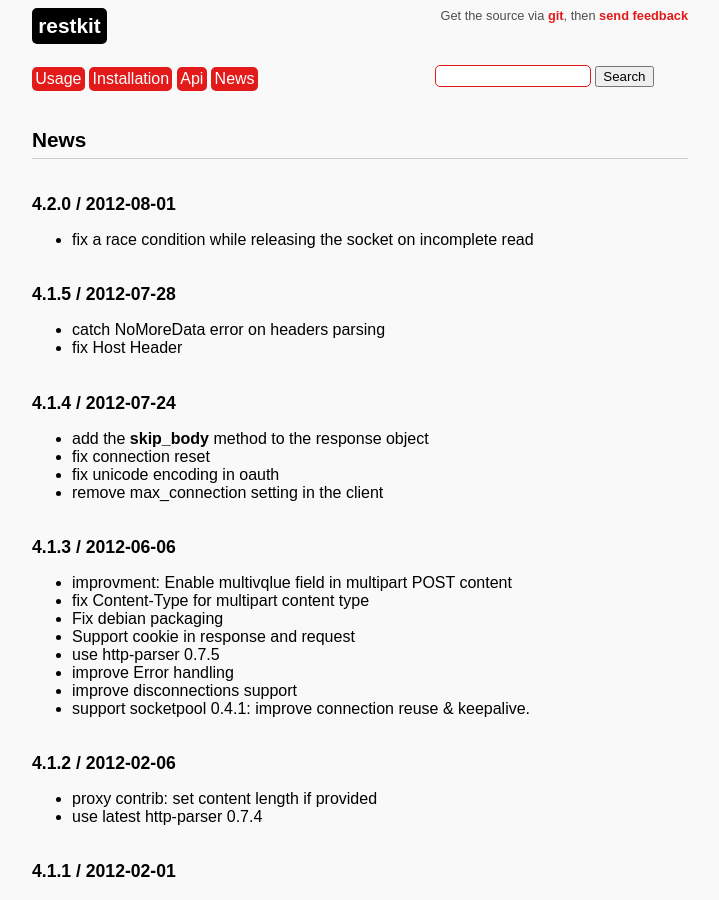
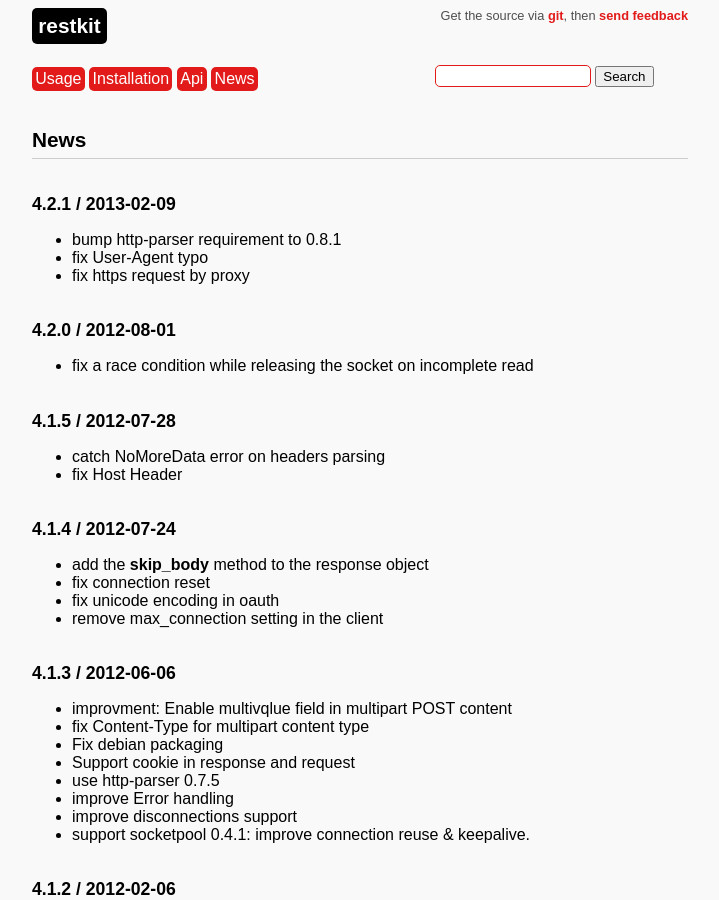
Before and after one commit to benoitc/restkit, a Sphinx documentation site: the page built from doc/news.rst, in a window 1280 px wide and 900 px high. Shown: the whole window, without its empty margins (280-999 px from the left). Built offline with Sphinx 7.4.7, drawn with Linux system fonts in a browser that asks for light colours; comment, search, counter and statistics services are not loaded.

Commit message:
document changes of the 4.2.1 version

```diff
--- a/doc/news.rst
+++ b/doc/news.rst
@@ -2,6 +2,13 @@
 
 News
 ====
+
+4.2.1 / 2013-02-09
+------------------
+
+- bump http-parser requirement to 0.8.1
+- fix User-Agent typo
+- fix https request by proxy
 
 4.2.0 / 2012-08-01
 ------------------
```
